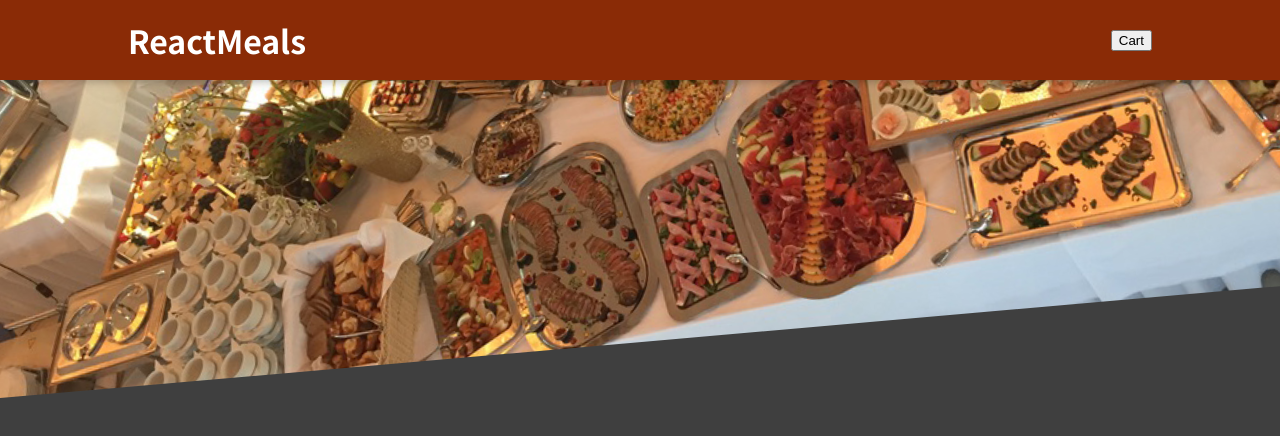
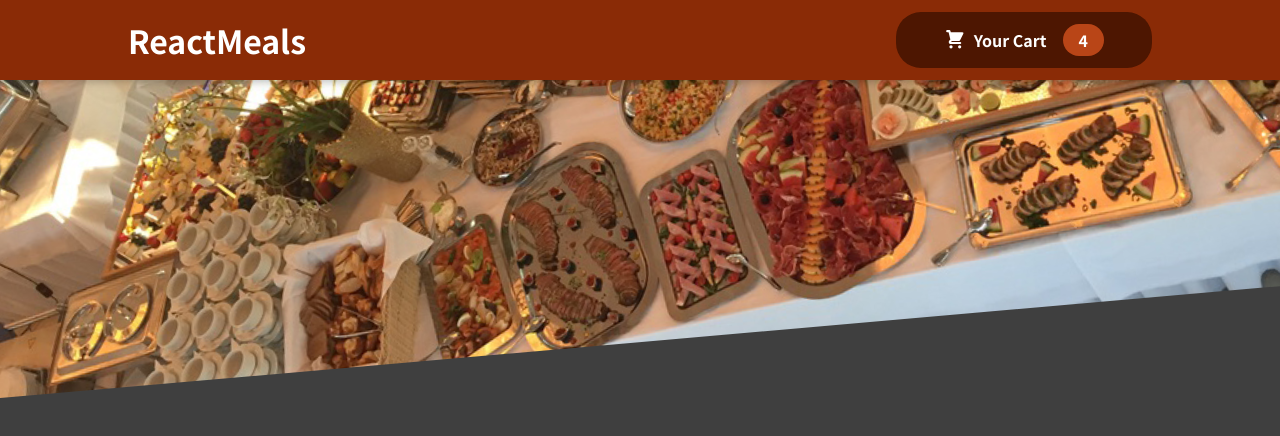
Before and after one commit to adarsh-chakraborty/Food-Order-Web-App, a JavaScript app: page / in a window 1280 px wide. Shown: the top 436 px of the page. Built offline with nearby package versions, Linux system fonts and the light colour scheme.

Commit message:
Added Cart Button

```diff
--- /dev/null
+++ b/src/components/Cart/CartIcon.js
@@ -0,0 +1,13 @@
+const CartIcon = () => {
+	return (
+		<svg
+			xmlns="http://www.w3.org/2000/svg"
+			viewBox="0 0 20 20"
+			fill="currentColor"
+		>
+			<path d="M3 1a1 1 0 000 2h1.22l.305 1.222a.997.997 0 00.01.042l1.358 5.43-.893.892C3.74 11.846 4.632 14 6.414 14H15a1 1 0 000-2H6.414l1-1H14a1 1 0 00.894-.553l3-6A1 1 0 0017 3H6.28l-.31-1.243A1 1 0 005 1H3zM16 16.5a1.5 1.5 0 11-3 0 1.5 1.5 0 013 0zM6.5 18a1.5 1.5 0 100-3 1.5 1.5 0 000 3z" />
+		</svg>
+	);
+};
+
+export default CartIcon;
--- a/src/components/Layout/Header.js
+++ b/src/components/Layout/Header.js
@@ -1,12 +1,13 @@
 import headerimg from '../../assets/meals.jpg';
 import classes from './Header.module.css';
+import HeaderCartButton from './HeaderCartButton';
 
 const Header = () => {
 	return (
 		<>
 			<header className={classes.header}>
 				<h1>ReactMeals</h1>
-				<button>Cart</button>
+				<HeaderCartButton />
 			</header>
 			<div className={classes['main-image']}>
 				<img src={headerimg} alt="A table full of doge food" />
--- /dev/null
+++ b/src/components/Layout/HeaderCartButton.js
@@ -0,0 +1,16 @@
+import CartIcon from '../Cart/CartIcon';
+import classes from './HeaderCartButton.module.css';
+
+const HeaderCartButton = (props) => {
+	return (
+		<button className={classes.button}>
+			<span className={classes.icon}>
+				<CartIcon />
+			</span>
+			<span>Your Cart</span>
+			<span className={classes.badge}>4</span>
+		</button>
+	);
+};
+
+export default HeaderCartButton;
--- /dev/null
+++ b/src/components/Layout/HeaderCartButton.module.css
@@ -0,0 +1,59 @@
+.button {
+    cursor: pointer;
+    font: inherit;
+    border: none;
+    background-color: #4d1601;
+    color: white;
+    padding: 0.75rem 3rem;
+    display: flex;
+    justify-content: space-around;
+    align-items: center;
+    border-radius: 25px;
+    font-weight: bold;
+  }
+
+  .button:hover,
+  .button:active {
+    background-color: #2c0d00;
+  }
+
+  .icon {
+    width: 1.35rem;
+    height: 1.35rem;
+    margin-right: 0.5rem;
+  }
+
+  .badge {
+    background-color: #b94517;
+    padding: 0.25rem 1rem;
+    border-radius: 25px;
+    margin-left: 1rem;
+    font-weight: bold;
+  }
+
+  .button:hover .badge,
+  .button:active .badge {
+    background-color: #92320c;
+  }
+
+  .bump {
+    animation: bump 300ms ease-out;
+  }
+
+  @keyframes bump {
+    0% {
+      transform: scale(1);
+    }
+    10% {
+      transform: scale(0.9);
+    }
+    30% {
+      transform: scale(1.1);
+    }
+    50% {
+      transform: scale(1.15);
+    }
+    100% {
+      transform: scale(1);
+    }
+  }
```
Also changed, not shown: 1 other file (tests, documents, lock files or other folders).
